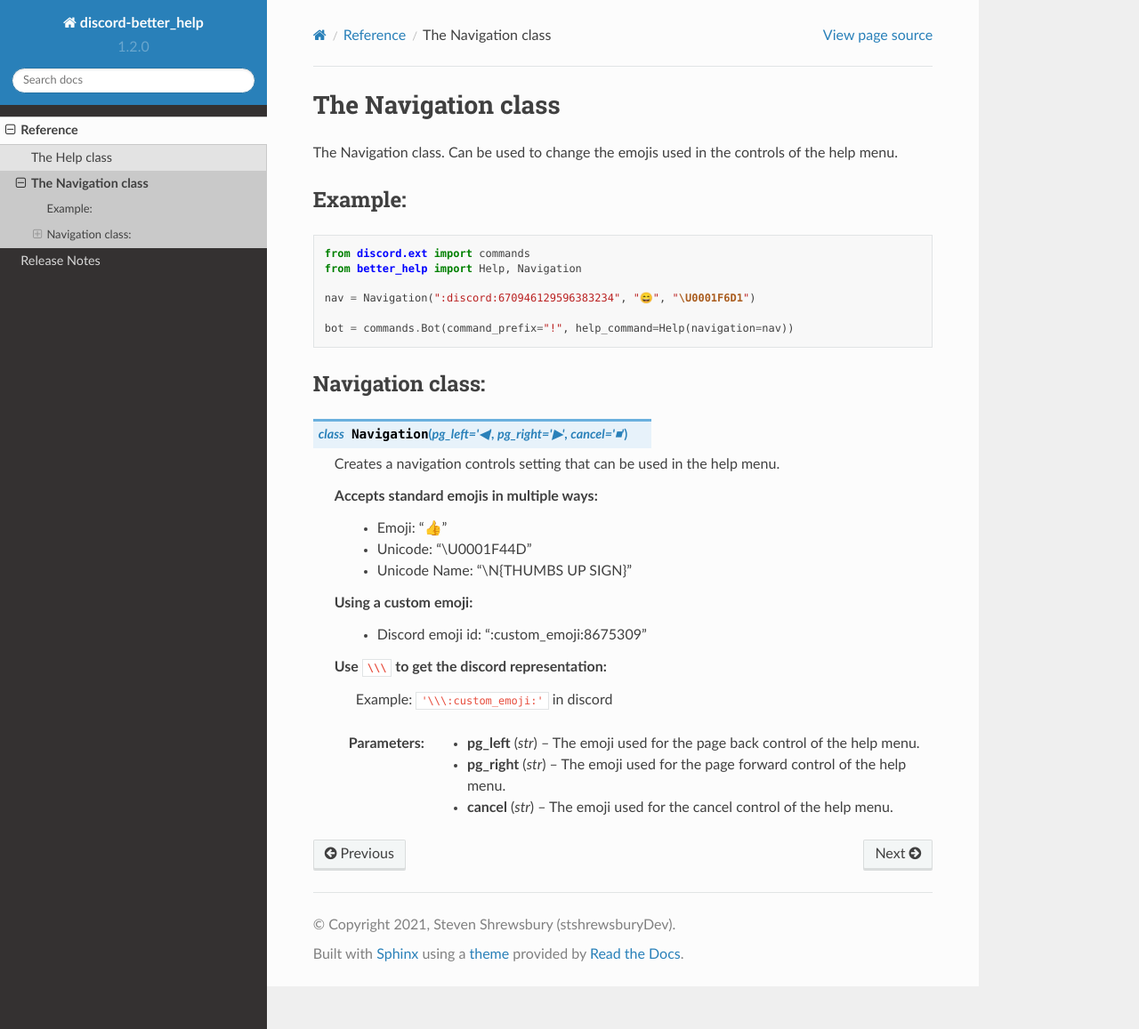
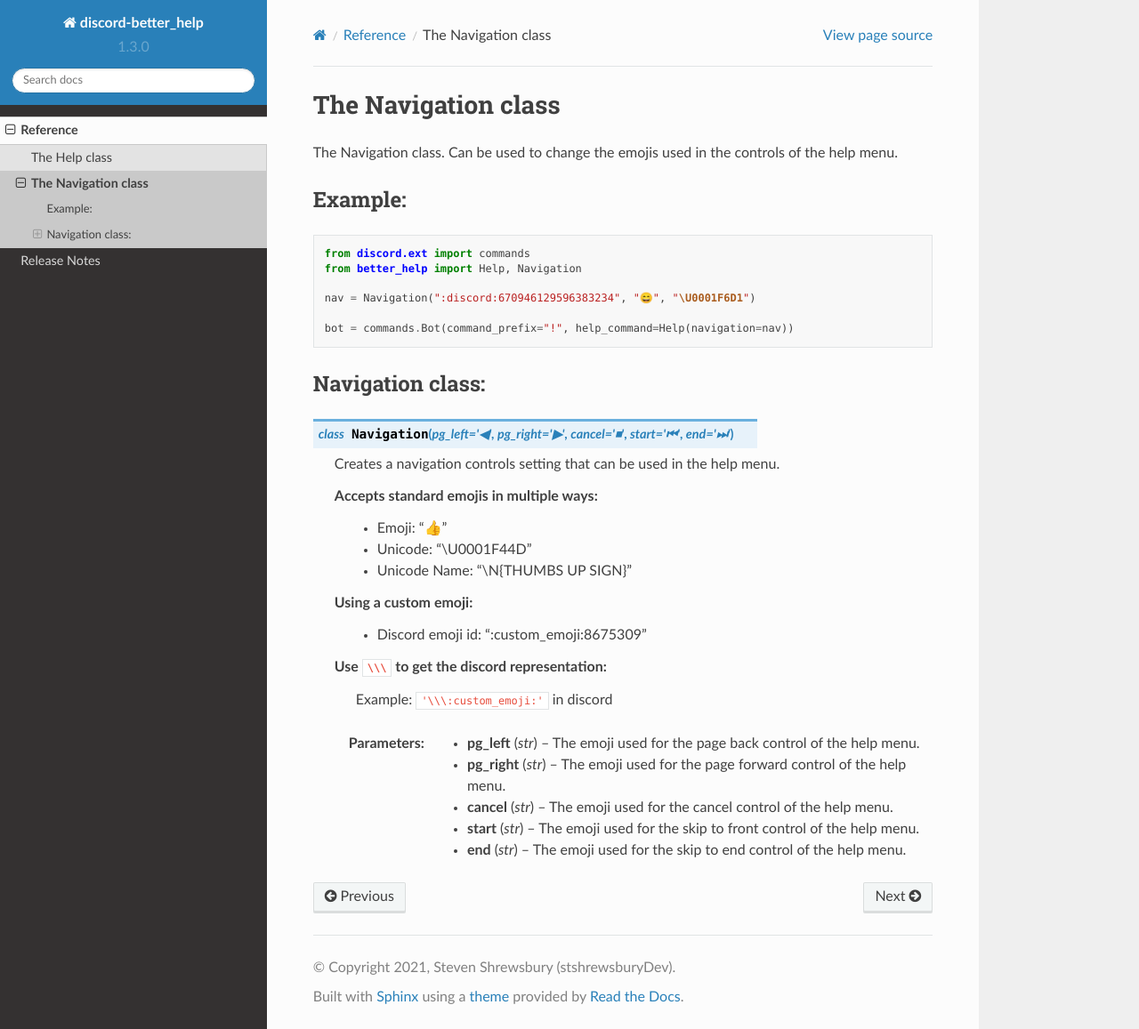
Before and after one commit to stshrewsburyDev/discord-better-help, a Sphinx documentation site: the page built from docs/reference/Navigation.rst, in a window 1280 px wide and 1157 px high. Shown: the whole window at 89% size. Built offline with Sphinx 7.4.7 and the Read the Docs theme 2.0.0, drawn with Linux system fonts in a browser that asks for light colours.

Commit message:
Update 1.3.0

```diff
--- a/docs/changelogs/index.rst
+++ b/docs/changelogs/index.rst
@@ -14,3 +14,4 @@ ideas/features to add.
   1.1.0
   1.1.1
   1.2.0
+  1.3.0
--- a/docs/conf.py
+++ b/docs/conf.py
@@ -24,8 +24,8 @@ copyright = '2021, Steven Shrewsbury (stshrewsburyDev)'
 author = 'Steven Shrewsbury (stshrewsburyDev)'
 
 # The full version, including alpha/beta/rc tags
-version = '1.2.0'
-release = '1.2.0'
+version = '1.3.0'
+release = '1.3.0'
 
 
 # -- General configuration ---------------------------------------------------
--- a/docs/reference/Navigation.rst
+++ b/docs/reference/Navigation.rst
@@ -20,7 +20,7 @@ Example:
 Navigation class:
 -----------------
 
-.. py:class:: Navigation(pg_left="◀", pg_right="▶", cancel="⏹")
+.. py:class:: Navigation(pg_left="◀", pg_right="▶", cancel="⏹", start="⏮", end="⏭")
 
     Creates a navigation controls setting that can be used in the help menu.
 
@@ -38,3 +38,5 @@ Navigation class:
     :param str pg_left: The emoji used for the page back control of the help menu.
     :param str pg_right: The emoji used for the page forward control of the help menu.
     :param str cancel: The emoji used for the cancel control of the help menu.
+    :param str start: The emoji used for the skip to front control of the help menu.
+    :param str end: The emoji used for the skip to end control of the help menu.
--- a/setup.py
+++ b/setup.py
@@ -5,7 +5,7 @@ with open("README.md") as README:
 
 setup(
     name='discord-better-help',
-    version='1.2.0',
+    version='1.3.0',
     description='An extension module for discord.py to make setting up a help command easier.',
     license='MIT',
     long_description=long_description,
```
Also changed, not shown: docs/changelogs/1.3.0.rst (added, +9 -0 lines), 2 other files.
